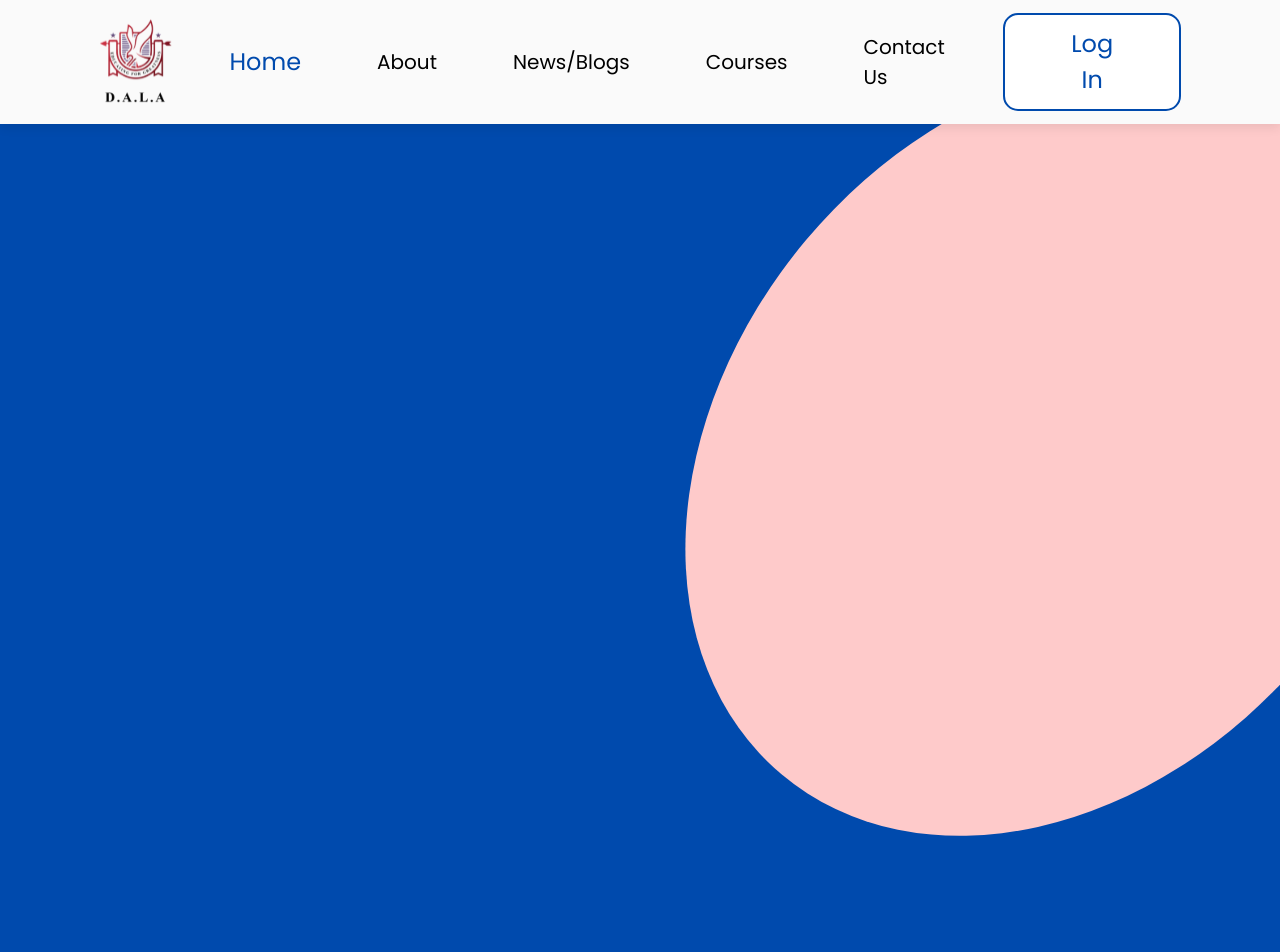
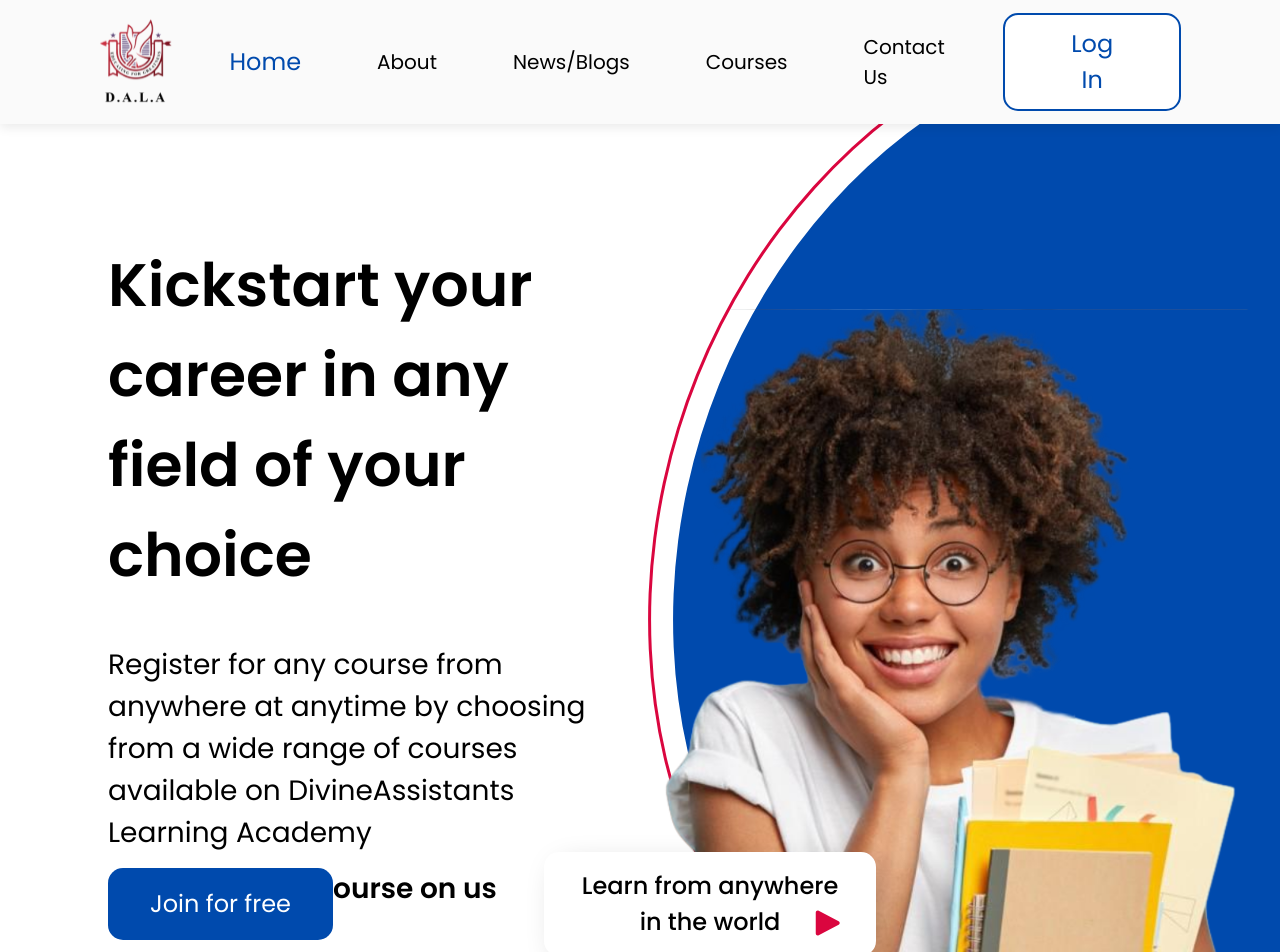
Before and after one commit to Divine-Assistants/DALA-Client, a Next.js app: page / in a window 1280 px wide. Shown: the top 952 px of the page. Built offline with nearby package versions, Linux system fonts and the light colour scheme.

Commit message:
working on the home page

```diff
--- a/components/FormElements/Button/index.tsx
+++ b/components/FormElements/Button/index.tsx
@@ -10,6 +10,11 @@ interface ButtonProps {
   text: string;
   rounded?: string;
   border?: string;
+  src?: string;
+  bottom?: string;
+  right?: string;
+  shadow?: string;
+  width?: string;
 }
 
 export function Button({
@@ -21,11 +26,16 @@ export function Button({
   size = "24px",
   weight = 400,
   border = "none",
+  src,
+  shadow,
+  bottom = "0",
+  right = "0",
   text,
+  width,
 }: ButtonProps) {
   return (
     <button
-      className="py-[11px] px-[55px]"
+      className="relative h-fit w-fit"
       style={{
         color: `${color}`,
         paddingBlock: `${paddingBlock}`,
@@ -35,8 +45,17 @@ export function Button({
         fontWeight: weight,
         borderRadius: `${rounded}`,
         border: `${border}`,
+        boxShadow: `${shadow}`,
+        width: `${width}`,
       }}
     >
+      {src && (
+        <img
+          src={`${src}`}
+          className="absolute"
+          style={{ bottom: `${bottom}`, right: `${right}` }}
+        ></img>
+      )}
       {text}
     </button>
   );
--- a/pages/index.tsx
+++ b/pages/index.tsx
@@ -1,5 +1,5 @@
 import Head from "next/head";
-import { NavBar } from "@/components";
+import { Button, NavBar } from "@/components";
 
 export default function Home() {
   return (
@@ -13,13 +13,65 @@ export default function Home() {
       <main>
         <NavBar />
         <section
-          className="pt-[124px] bg-[#004AAD] h-[1026px] relative"
+          className="pt-[124px] h-[1026px] relative flex items-center px-[108px]"
           style={{ overflow: "hidden" }}
         >
+          <div style={{ flex: 0.5 }}>
+            <h1 className="font-semibold text-[60px]">
+              Kickstart your career in any field of your choice
+            </h1>
+            <p className="text-[28px] mt-[44px]">
+              Register for any course from anywhere at anytime by choosing from
+              a wide range of courses available on DivineAssistants Learning
+              Academy
+            </p>
+            <p className="font-semibold text-[28px] mt-[14px]">
+              Take your first course on us
+            </p>
+            <div className="absolute w-[60%] z-20 bottom-[70px] flex justify-between items-center">
+              <Button
+                text="Join for free"
+                paddingBlock="18px"
+                paddingInline="42px"
+                backgroundColor="#004AAD"
+                color="white"
+              />
+              <Button
+                text="Learn from anywhere in the world"
+                paddingBlock="16px"
+                paddingInline="36px"
+                backgroundColor="#fff"
+                size="24px"
+                weight={500}
+                shadow="9px 9px 31px -5px rgba(0, 0, 0, 0.22)"
+                width="332px"
+                color="black"
+                src="/images/Polygon1.svg"
+                bottom="20px"
+                right="36px"
+              />
+            </div>
+          </div>
+          <img
+            src="/images/study-girl.svg"
+            alt="model"
+            className="absolute right-[25px] bottom-[-100px] h-[834px] w-[595px]"
+            style={{ zIndex: 5 }}
+          ></img>
           <div
-            className="w-[850px] h-[650px] bg-red-200 rounded-[50%] absolute"
-            style={{ transform: "rotate(-50deg)", right: "-200px" }}
-          ></div>
+            className="w-[1150px] h-[1000px] rounded-[50%] absolute grid place-items-center"
+            style={{
+              transform: "rotate(-72.9deg)",
+              right: "-450px",
+              border: "3px solid #DA063F",
+            }}
+          >
+            {" "}
+            <div
+              className="w-[1100px] h-[950px] bg-white rounded-[50%] absolute"
+              style={{ backgroundColor: "#004AAD" }}
+            ></div>
+          </div>
         </section>
       </main>
     </>
```
Also changed, not shown: public/images/Polygon1.svg (added), public/images/study-girl.svg (added).
